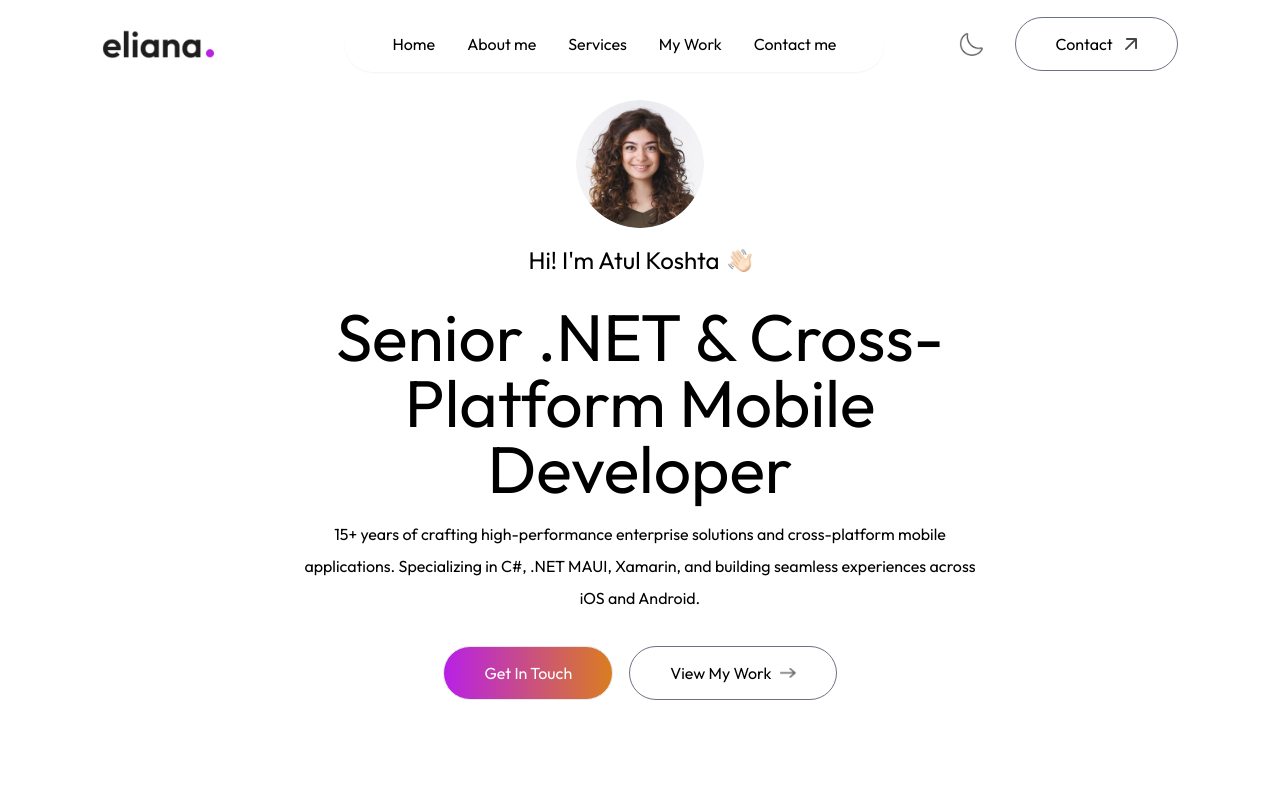
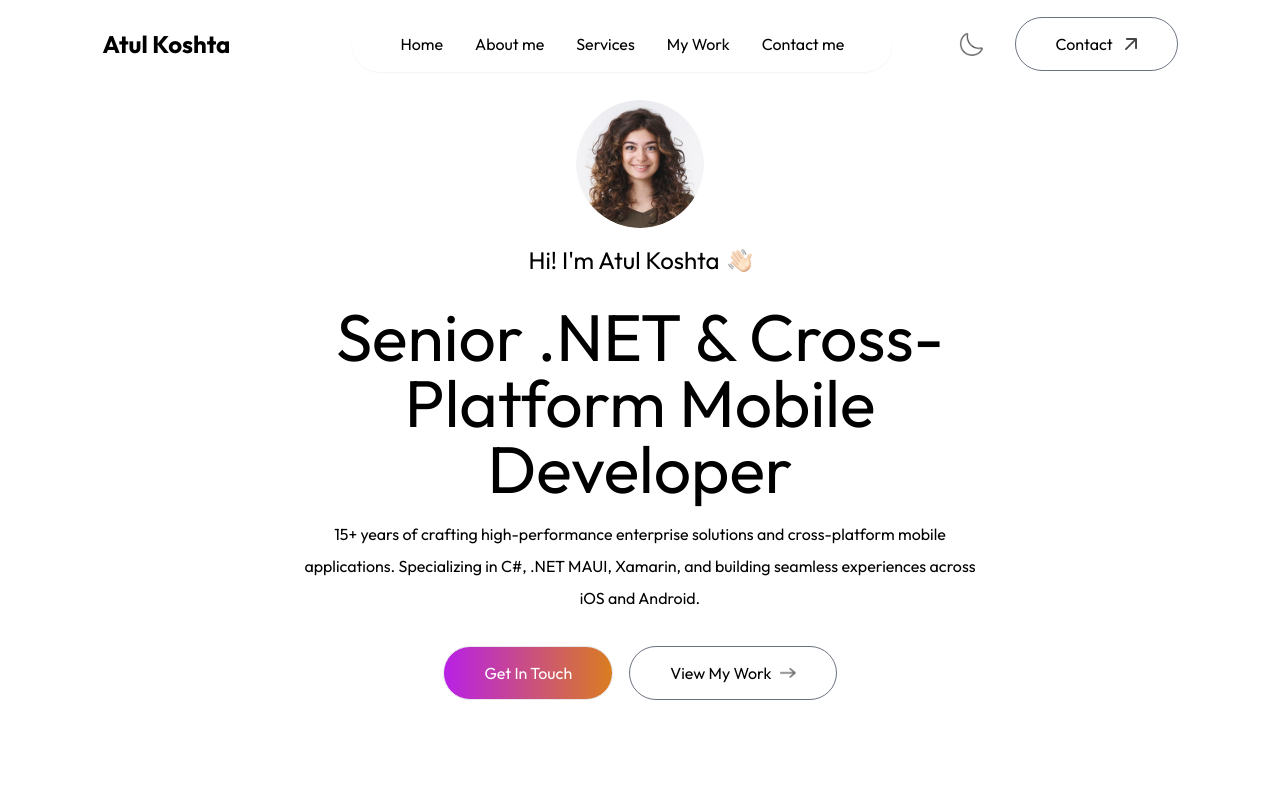
Before and after one commit to sleekatul/atulkoshta, a React (Vite) app: page / in a window 1280 px wide. Shown: the top 800 px of the page. Built offline with nearby package versions, Linux system fonts and the light colour scheme; a web font is replaced by a local one.

Commit message:
Replace Eliana logo with Atul Koshta text logo

```diff
--- a/src/components/Navbar.jsx
+++ b/src/components/Navbar.jsx
@@ -60,8 +60,7 @@ export default function Navbar() {
           isScroll ? 'bg-white bg-opacity-50 backdrop-blur-lg shadow-sm dark:bg-darkTheme dark:shadow-white/20' : ''
         }`}
       >
-        <img src="./assets/logo.png" alt="Logo" className="w-28 cursor-pointer mr-14 dark:hidden" />
-        <img src="./assets/logo_dark.png" alt="Logo" className="w-28 cursor-pointer mr-14 hidden dark:block" />
+        <div className="text-2xl font-bold cursor-pointer mr-14 dark:text-white">Atul Koshta</div>
 
         <ul
           ref={navLinks}
```
